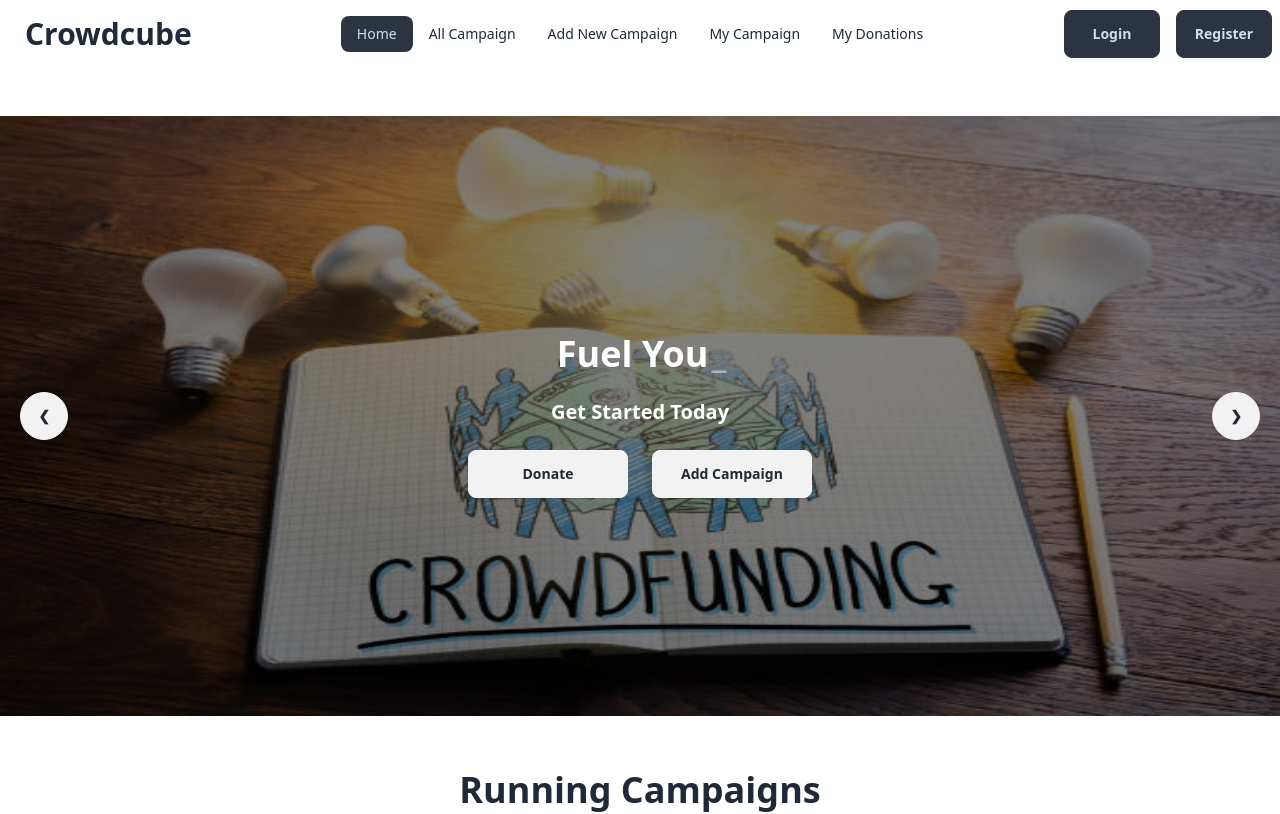
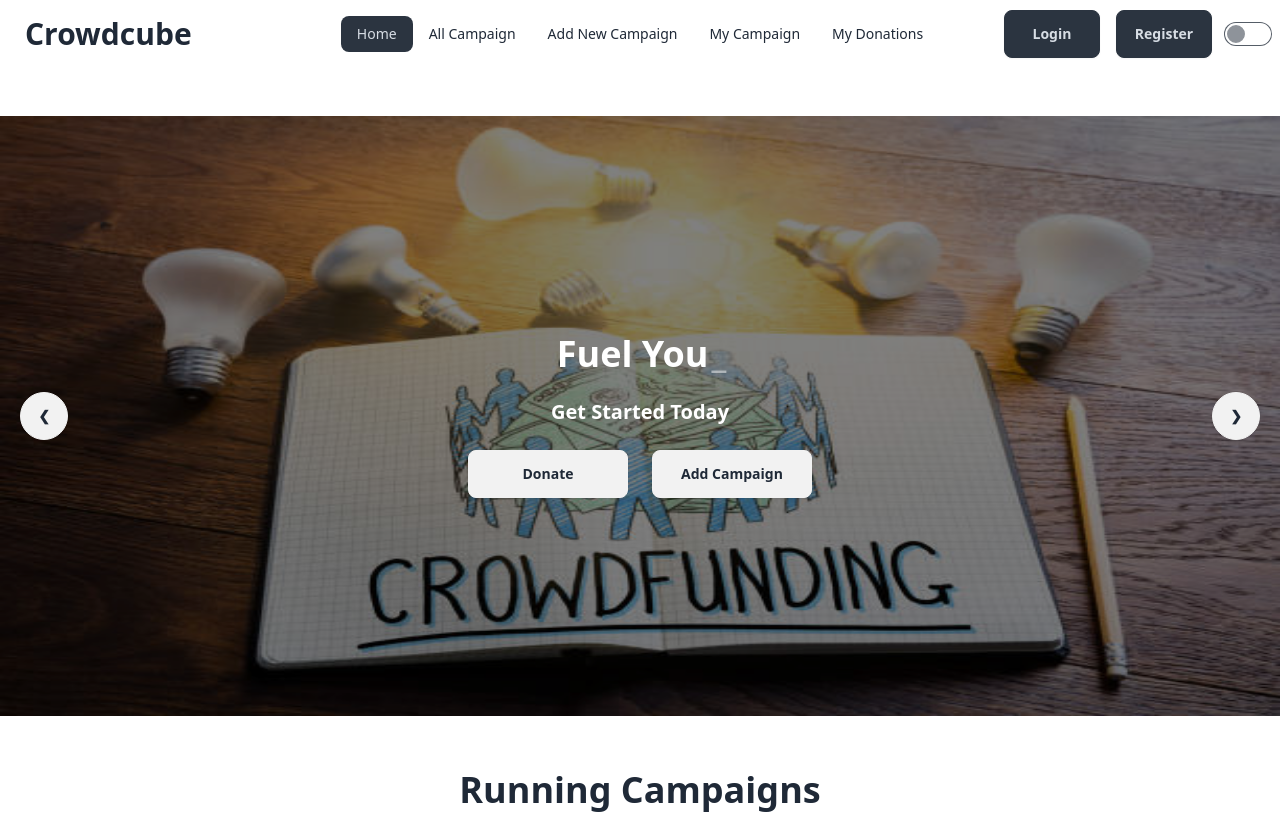
Before and after one commit to niloykhan002/crowdcube-client, a React (Vite) app: page / in a window 1280 px wide. Shown: the top 814 px of the page. Built offline with nearby package versions, Linux system fonts and the light colour scheme; no server answers.

Commit message:
toggle button added

```diff
--- a/index.html
+++ b/index.html
@@ -1,5 +1,5 @@
 <!DOCTYPE html>
-<html lang="en" data-theme="light">
+<html lang="en">
   <head>
     <meta charset="UTF-8" />
     <link rel="icon" type="image/svg+xml" href="/vite.svg" />
--- a/src/components/RunningCampaign.jsx
+++ b/src/components/RunningCampaign.jsx
@@ -10,7 +10,6 @@ const RunningCampaign = () => {
         setCampaigns(data);
       });
   }, []);
-  console.log(campaigns);
   return (
     <div className="my-12">
       <h1 className="text-4xl font-bold text-center">Running Campaigns</h1>
--- a/src/layouts/AddNewCampaign.jsx
+++ b/src/layouts/AddNewCampaign.jsx
@@ -27,7 +27,6 @@ const AddNewCampaign = () => {
       email,
       name,
     };
-    console.log(campaign);
     fetch("http://localhost:5000/campaigns", {
       method: "POST",
       headers: {
--- a/src/layouts/AllCampaigns.jsx
+++ b/src/layouts/AllCampaigns.jsx
@@ -16,7 +16,7 @@ const AllCampaigns = () => {
     <div className="my-12">
       <div className="py-4 px-4 border rounded-xl my-6 flex justify-end ">
         <button onClick={handleSort} className="btn btn-neutral w-24">
-          Sort By
+          Sort
         </button>
       </div>
       <div className="overflow-x-auto">
@@ -53,7 +53,7 @@ const AllCampaigns = () => {
                 <th>
                   <Link
                     to={`/campaign/${campaign._id}`}
-                    className="btn btn-neutral btn-xs"
+                    className="btn btn-neutral btn-xs h-7 "
                   >
                     See More
                   </Link>
--- a/src/layouts/MyCampaign.jsx
+++ b/src/layouts/MyCampaign.jsx
@@ -75,7 +75,7 @@ const MyCampaign = () => {
                 </td>
                 <td>{campaign.campaignType}</td>
                 <td>{campaign.deadline}</td>
-                <th className="space-x-5">
+                <th className="flex gap-4">
                   <Link
                     to={`/updateCampaign/${campaign._id}`}
                     className="btn btn-neutral btn-xs"
--- a/src/layouts/Navbar.jsx
+++ b/src/layouts/Navbar.jsx
@@ -1,10 +1,11 @@
-import { useContext } from "react";
+import { useContext, useEffect, useState } from "react";
 import { Link, NavLink } from "react-router-dom";
 import { AuthContext } from "../provider/AuthProvider";
 import { Tooltip } from "react-tooltip";
 
 const Navbar = () => {
   const { user, logOut } = useContext(AuthContext);
+  const [theme, setTheme] = useState("light");
   const link = (
     <>
       <li>
@@ -27,6 +28,16 @@ const Navbar = () => {
   const handleSignOut = () => {
     logOut();
   };
+  const handleToggle = (e) => {
+    if (e.target.checked) {
+      setTheme("dark");
+    } else {
+      setTheme("light");
+    }
+  };
+  useEffect(() => {
+    document.querySelector("html").setAttribute("data-theme", theme);
+  }, [theme]);
   return (
     <div className="navbar bg-base-100">
       <div className="navbar-start">
@@ -85,6 +96,12 @@ const Navbar = () => {
             </Link>
           </div>
         )}
+        <input
+          type="checkbox"
+          className="toggle ml-3"
+          id="toggle"
+          onChange={handleToggle}
+        />
       </div>
     </div>
   );
```
